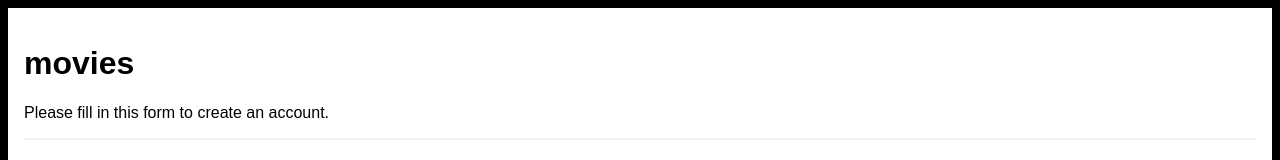
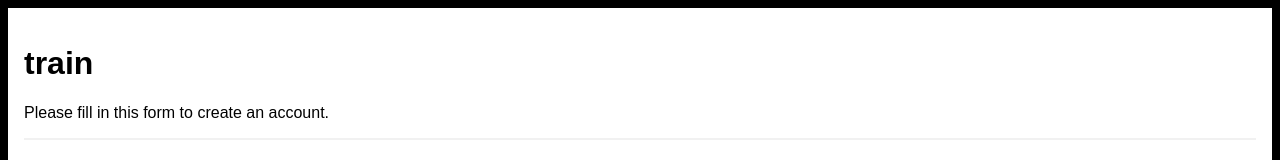
Before and after one commit to arjun6074/dockerproject-, a plain HTML site: page index.html in a window 1280 px wide. Shown: the top 160 px of the page. Drawn offline with Linux system fonts and the light colour scheme.

Commit message:
Update index.html

```diff
--- a/index.html
+++ b/index.html
@@ -71,7 +71,7 @@
 
 <form action="/action_page.php">
   <div class="container">
-    <h1>movies</h1>
+    <h1>train</h1>
     <p>Please fill in this form to create an account.</p>
     <hr>
 
```
